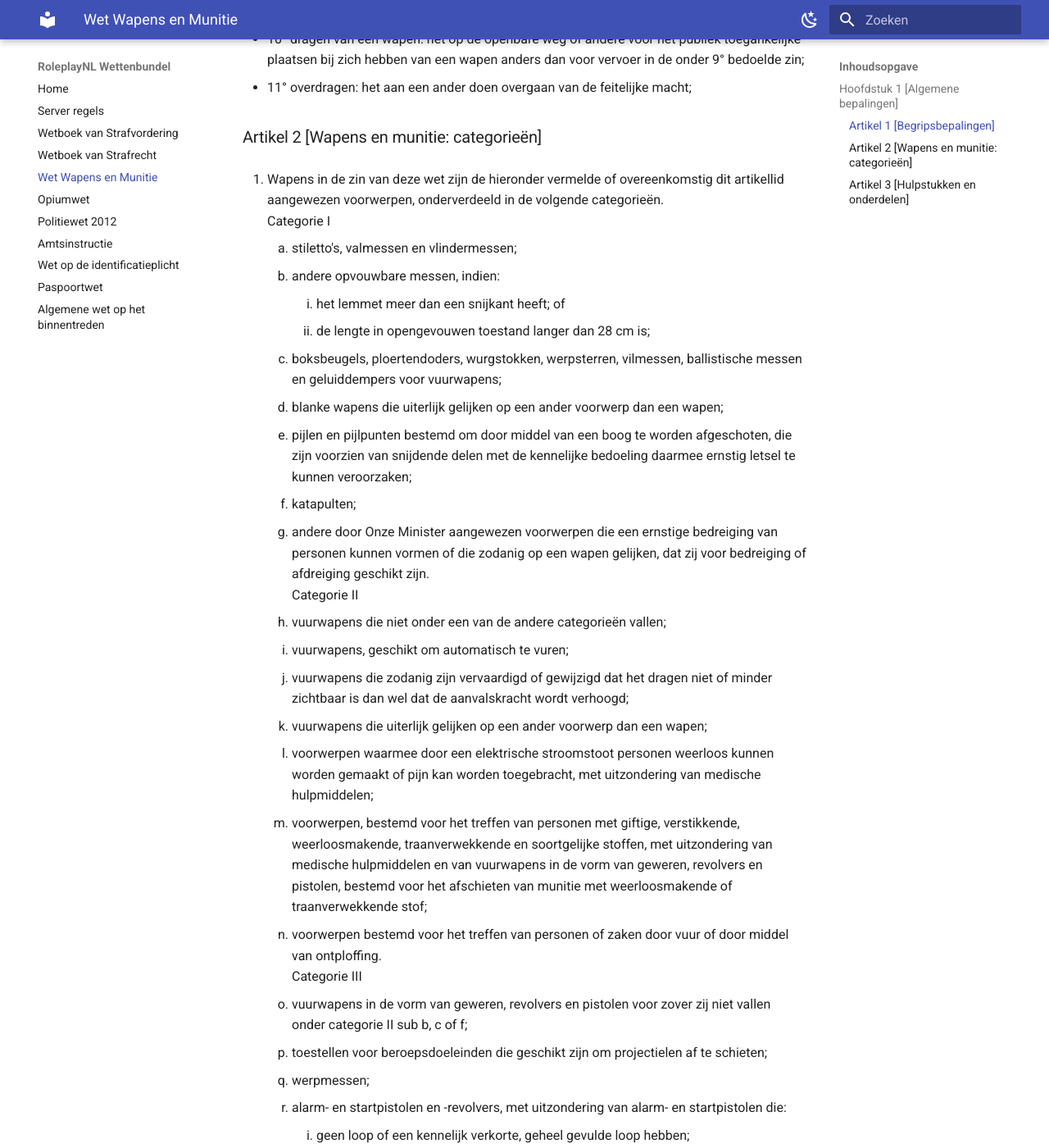
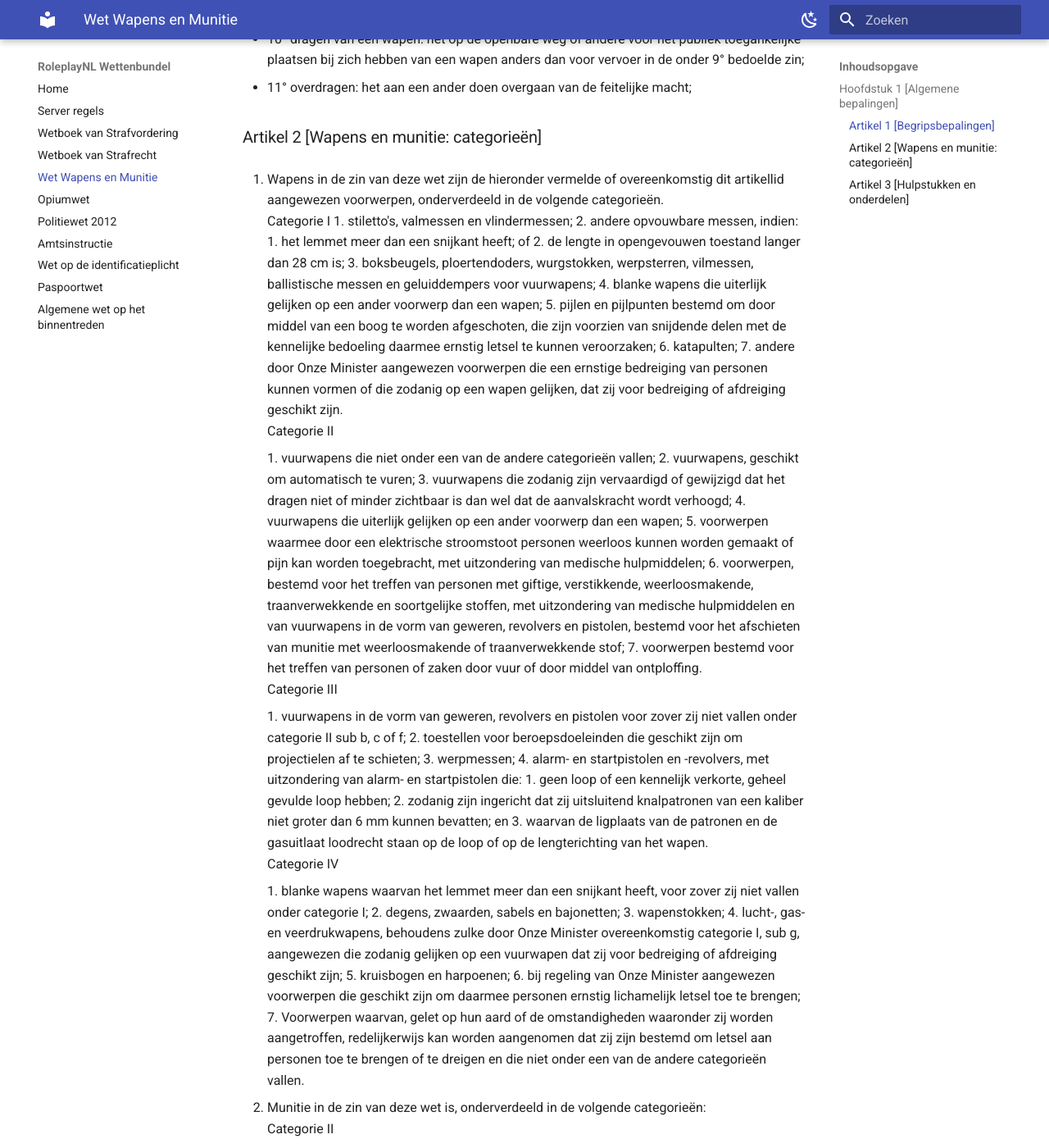
Before and after one commit to EnriqueFernandez20/FutureRP-Wettenbundel, an MkDocs documentation site: the page built from docs/wet-wapens-en-munitie.md, in a window 1280 px wide and 1400 px high, scrolled down 944 px. Shown: the whole window at 82% size. Built offline with MkDocs 1.6.1 and Material for MkDocs 9.7.7, drawn with Linux system fonts in a browser that asks for light colours; some of the changed text lies outside the part shown.

Commit message:
Update wet-wapens-en-munitie.md

```diff
--- a/docs/wet-wapens-en-munitie.md
+++ b/docs/wet-wapens-en-munitie.md
@@ -18,42 +18,42 @@ In deze wet wordt verstaan onder:
 ### Artikel 2 [Wapens en munitie: categorieën]
 1. Wapens in de zin van deze wet zijn de hieronder vermelde of overeenkomstig dit artikellid aangewezen voorwerpen, onderverdeeld in de volgende categorieën.
     Categorie I
-    1. stiletto's, valmessen en vlindermessen;
-    2. andere opvouwbare messen, indien:
-        1. het lemmet meer dan een snijkant heeft; of
-        2. de lengte in opengevouwen toestand langer dan 28 cm is;
-    3. boksbeugels, ploertendoders, wurgstokken, werpsterren, vilmessen, ballistische messen en geluiddempers voor vuurwapens;
-    4. blanke wapens die uiterlijk gelijken op een ander voorwerp dan een wapen;
-    5. pijlen en pijlpunten bestemd om door middel van een boog te worden afgeschoten, die zijn voorzien van snijdende delen met de kennelijke bedoeling daarmee ernstig letsel te kunnen veroorzaken;
-    6. katapulten;
-    7. andere door Onze Minister aangewezen voorwerpen die een ernstige bedreiging van personen kunnen vormen of die zodanig op een wapen gelijken, dat zij voor bedreiging of afdreiging geschikt zijn.
+    1\. stiletto's, valmessen en vlindermessen;
+    2\. andere opvouwbare messen, indien:
+        1\. het lemmet meer dan een snijkant heeft; of
+        2\. de lengte in opengevouwen toestand langer dan 28 cm is;
+    3\. boksbeugels, ploertendoders, wurgstokken, werpsterren, vilmessen, ballistische messen en geluiddempers voor vuurwapens;
+    4\. blanke wapens die uiterlijk gelijken op een ander voorwerp dan een wapen;
+    5\. pijlen en pijlpunten bestemd om door middel van een boog te worden afgeschoten, die zijn voorzien van snijdende delen met de kennelijke bedoeling daarmee ernstig letsel te kunnen veroorzaken;
+    6\. katapulten;
+    7\. andere door Onze Minister aangewezen voorwerpen die een ernstige bedreiging van personen kunnen vormen of die zodanig op een wapen gelijken, dat zij voor bedreiging of afdreiging geschikt zijn.
     Categorie II
 
-    1. vuurwapens die niet onder een van de andere categorieën vallen;
-    2. vuurwapens, geschikt om automatisch te vuren;
-    3. vuurwapens die zodanig zijn vervaardigd of gewijzigd dat het dragen niet of minder zichtbaar is dan wel dat de aanvalskracht wordt verhoogd;
-    4. vuurwapens die uiterlijk gelijken op een ander voorwerp dan een wapen;
-    5. voorwerpen waarmee door een elektrische stroomstoot personen weerloos kunnen worden gemaakt of pijn kan worden toegebracht, met uitzondering van medische hulpmiddelen;
-    6. voorwerpen, bestemd voor het treffen van personen met giftige, verstikkende, weerloosmakende, traanverwekkende en soortgelijke stoffen, met uitzondering van medische hulpmiddelen en van vuurwapens in de vorm van geweren, revolvers en pistolen, bestemd voor het afschieten van munitie met weerloosmakende of traanverwekkende stof;
-    7. voorwerpen bestemd voor het treffen van personen of zaken door vuur of door middel van ontploffing.
+    1\. vuurwapens die niet onder een van de andere categorieën vallen;
+    2\. vuurwapens, geschikt om automatisch te vuren;
+    3\. vuurwapens die zodanig zijn vervaardigd of gewijzigd dat het dragen niet of minder zichtbaar is dan wel dat de aanvalskracht wordt verhoogd;
+    4\. vuurwapens die uiterlijk gelijken op een ander voorwerp dan een wapen;
+    5\. voorwerpen waarmee door een elektrische stroomstoot personen weerloos kunnen worden gemaakt of pijn kan worden toegebracht, met uitzondering van medische hulpmiddelen;
+    6\. voorwerpen, bestemd voor het treffen van personen met giftige, verstikkende, weerloosmakende, traanverwekkende en soortgelijke stoffen, met uitzondering van medische hulpmiddelen en van vuurwapens in de vorm van geweren, revolvers en pistolen, bestemd voor het afschieten van munitie met weerloosmakende of traanverwekkende stof;
+    7\. voorwerpen bestemd voor het treffen van personen of zaken door vuur of door middel van ontploffing.
     Categorie III
 
-    1. vuurwapens in de vorm van geweren, revolvers en pistolen voor zover zij niet vallen onder categorie II sub b, c of f;
-    2. toestellen voor beroepsdoeleinden die geschikt zijn om projectielen af te schieten;
-    3. werpmessen;
-    4. alarm- en startpistolen en -revolvers, met uitzondering van alarm- en startpistolen die:
-        1. geen loop of een kennelijk verkorte, geheel gevulde loop hebben;
-        2. zodanig zijn ingericht dat zij uitsluitend knalpatronen van een kaliber niet groter dan 6 mm kunnen bevatten; en
-        3. waarvan de ligplaats van de patronen en de gasuitlaat loodrecht staan op de loop of op de lengterichting van het wapen.
+    1\. vuurwapens in de vorm van geweren, revolvers en pistolen voor zover zij niet vallen onder categorie II sub b, c of f;
+    2\. toestellen voor beroepsdoeleinden die geschikt zijn om projectielen af te schieten;
+    3\. werpmessen;
+    4\. alarm- en startpistolen en -revolvers, met uitzondering van alarm- en startpistolen die:
+        1\. geen loop of een kennelijk verkorte, geheel gevulde loop hebben;
+        2\. zodanig zijn ingericht dat zij uitsluitend knalpatronen van een kaliber niet groter dan 6 mm kunnen bevatten; en
+        3\. waarvan de ligplaats van de patronen en de gasuitlaat loodrecht staan op de loop of op de lengterichting van het wapen.
     Categorie IV
 
-    1. blanke wapens waarvan het lemmet meer dan een snijkant heeft, voor zover zij niet vallen onder categorie I;
-    2. degens, zwaarden, sabels en bajonetten;
-    3. wapenstokken;
-    4. lucht-, gas- en veerdrukwapens, behoudens zulke door Onze Minister overeenkomstig categorie I, sub g, aangewezen die zodanig gelijken op een vuurwapen dat zij voor bedreiging of afdreiging geschikt zijn;
-    5. kruisbogen en harpoenen;
-    6. bij regeling van Onze Minister aangewezen voorwerpen die geschikt zijn om daarmee personen ernstig lichamelijk letsel toe te brengen;
-    7. Voorwerpen waarvan, gelet op hun aard of de omstandigheden waaronder zij worden aangetroffen, redelijkerwijs kan worden aangenomen dat zij zijn bestemd om letsel aan personen toe te brengen of te dreigen en die niet onder een van de andere categorieën vallen.
+    1\. blanke wapens waarvan het lemmet meer dan een snijkant heeft, voor zover zij niet vallen onder categorie I;
+    2\. degens, zwaarden, sabels en bajonetten;
+    3\. wapenstokken;
+    4\. lucht-, gas- en veerdrukwapens, behoudens zulke door Onze Minister overeenkomstig categorie I, sub g, aangewezen die zodanig gelijken op een vuurwapen dat zij voor bedreiging of afdreiging geschikt zijn;
+    5\. kruisbogen en harpoenen;
+    6\. bij regeling van Onze Minister aangewezen voorwerpen die geschikt zijn om daarmee personen ernstig lichamelijk letsel toe te brengen;
+    7\. Voorwerpen waarvan, gelet op hun aard of de omstandigheden waaronder zij worden aangetroffen, redelijkerwijs kan worden aangenomen dat zij zijn bestemd om letsel aan personen toe te brengen of te dreigen en die niet onder een van de andere categorieën vallen.
 
 2. Munitie in de zin van deze wet is, onderverdeeld in de volgende categorieën:
 Categorie II
```
